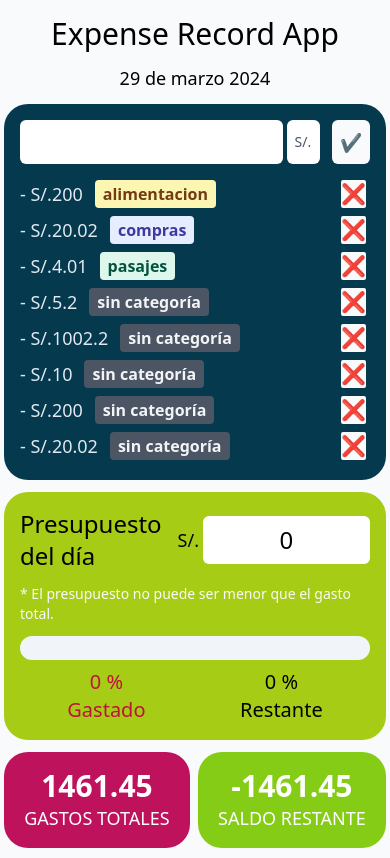
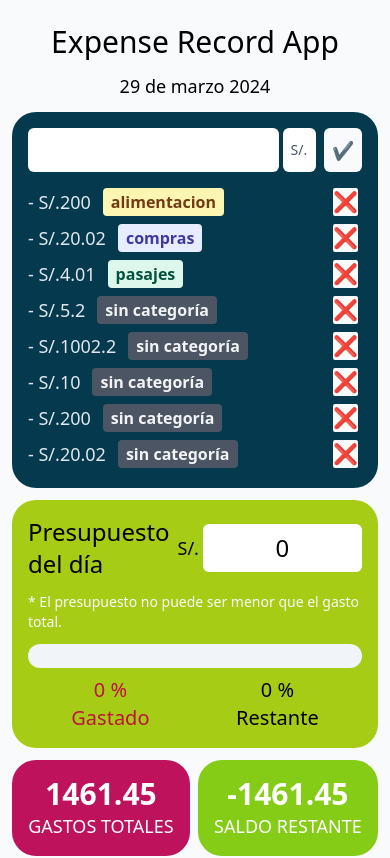
Before and after one commit to nattdev/expense-record-app, a React (Vite) app in the folder client/: page / in a window 390 px wide. Shown: the top 858 px of the page. Built offline with nearby package versions, Linux system fonts and the light colour scheme.

Commit message:
Update padding property

```diff
--- a/client/src/App.jsx
+++ b/client/src/App.jsx
@@ -10,7 +10,7 @@ import TotalExpensesDetail from "./components/TotalExpensesDetail"
 
 function App() {
   return (
-    <div className="flex w-full flex-col items-center p-1 sm:p-3 bg-slate-50 text-lg md:text-xl lg:text-xl">
+    <div className="flex w-full flex-col items-center p-3 bg-slate-50 text-lg md:text-xl lg:text-xl">
       <ExpensesContextProvider>
         <header className="p-3 text-center">
           <h1 className="text-3xl font-medium pb-3">Expense Record App</h1>
```
